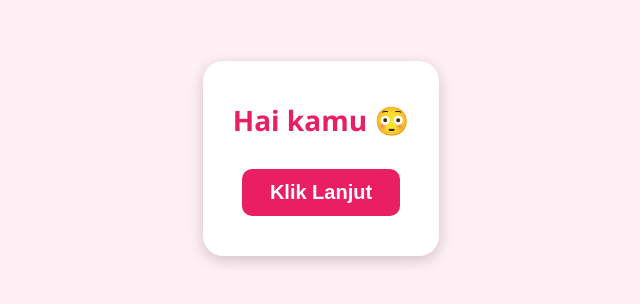
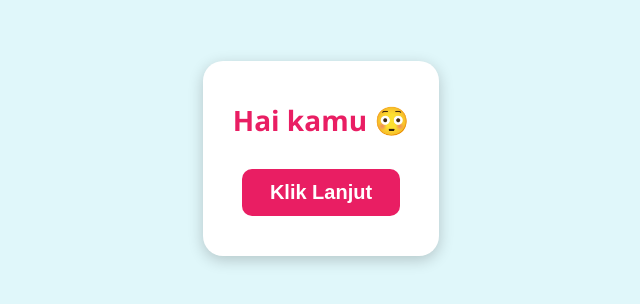
Before and after one commit to klisdotcom23/klisdotcom, a plain HTML site: page index.html in a window 1280 px wide. Shown: the part 242-546 px from the top of the page, without its empty margins (319-959 px from the left). Drawn offline with Linux system fonts and the light colour scheme.

Commit message:
index.html

```diff
--- a/index.html
+++ b/index.html
@@ -9,7 +9,7 @@
       margin: 0;
       padding: 0;
       height: 100%;
-      background-color: #fff0f5;
+      background-color: #e0f7fa; /* Biru muda */
       font-family: 'Segoe UI', sans-serif;
       display: flex;
       justify-content: center;
```
